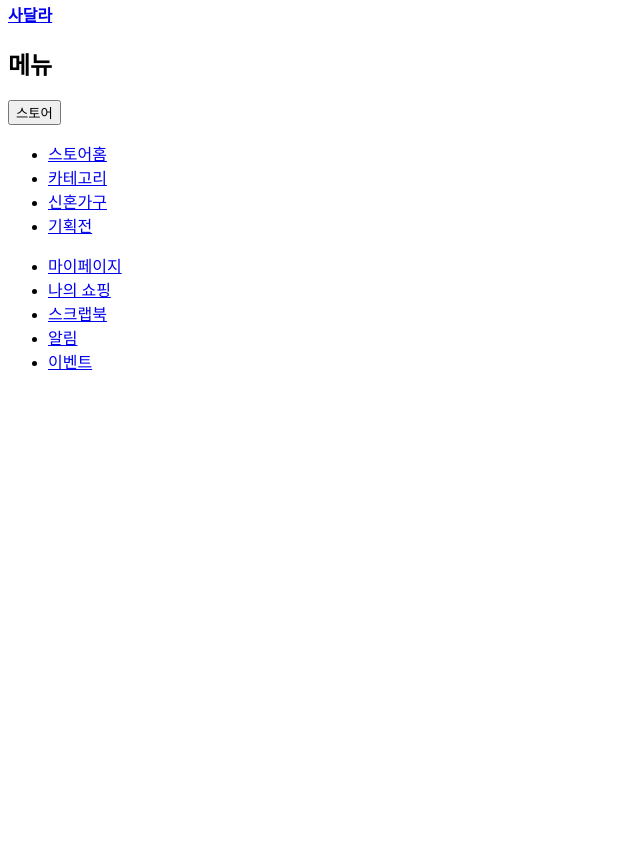
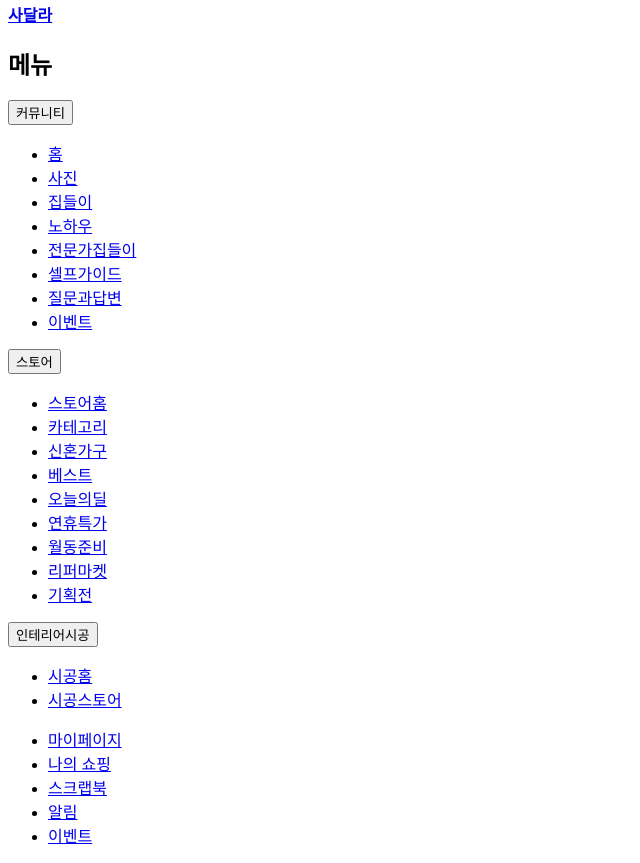
Before and after one commit to injilee/tomorrow-house, a website: page index.html in a window 1280 px wide. Shown: the part 1934-2797 px from the top of the page, without its empty margins (0-640 px from the left). Before the commit the page ends 2323 px from the top, so only its background shows below. Drawn offline with Linux system fonts and the light colour scheme.

Commit message:
🚧 Create a drawer-menu component

```diff
--- a/index.html
+++ b/index.html
@@ -204,7 +204,44 @@
       <nav class="sidebar-nav">
         <h2 class="visually-hidden">메뉴</h2>
 
-        <div class="drawer-menu">
+        <div class="drawer-menu is-commnuity">
+          <button class="drawer-menu-btn" type="button">
+            <i class="ic-community" aria-hidden="true"></i>
+            커뮤니티
+            <i class="ic-chevron" aria-hidden="true"></i>
+          </button>
+
+          <div class="drawer-menu-content">
+            <ul class="drawer-menu-list">
+              <li class="drawer-menu-item">
+                <a href="/">홈</a>
+              </li>
+              <li class="drawer-menu-item">
+                <a href="/">사진</a>
+              </li>
+              <li class="drawer-menu-item">
+                <a href="/">집들이</a>
+              </li>
+              <li class="drawer-menu-item">
+                <a href="/">노하우</a>
+              </li>
+              <li class="drawer-menu-item">
+                <a href="/">전문가집들이</a>
+              </li>
+              <li class="drawer-menu-item">
+                <a href="/">셀프가이드</a>
+              </li>
+              <li class="drawer-menu-item">
+                <a href="/">질문과답변</a>
+              </li>
+              <li class="drawer-menu-item">
+                <a href="/">이벤트</a>
+              </li>
+            </ul>
+          </div>
+        </div>
+
+        <div class="drawer-menu is-store is-active is-open">
           <button class="drawer-menu-btn" type="button">
             <i class="ic-store" aria-hidden="true"></i>
             스토어
@@ -223,10 +260,44 @@
                 <a href="/">신혼가구</a>
               </li>
               <li class="drawer-menu-item">
+                <a href="/">베스트</a>
+              </li>
+              <li class="drawer-menu-item">
+                <a href="/">오늘의딜</a>
+              </li>
+              <li class="drawer-menu-item">
+                <a href="/">연휴특가</a>
+              </li>
+              <li class="drawer-menu-item">
+                <a href="/">월동준비</a>
+              </li>
+              <li class="drawer-menu-item">
+                <a href="/">리퍼마켓</a>
+              </li>
+              <li class="drawer-menu-item is-active">
                 <a href="/">
                   기획전
                   <i class="ic-new" lang="en" aria-label="new"></i>
                 </a>
+              </li>
+            </ul>
+          </div>
+        </div>
+
+        <div class="drawer-menu is-expert">
+          <button class="drawer-menu-btn" type="button">
+            <i class="ic-expert" aria-hidden="true"></i>
+            인테리어시공
+            <i class="ic-chevron" aria-hidden="true"></i>
+          </button>
+
+          <div class="drawer-menu-content">
+            <ul class="drawer-menu-list">
+              <li class="drawer-menu-item">
+                <a href="/">시공홈</a>
+              </li>
+              <li class="drawer-menu-item">
+                <a href="/">시공스토어</a>
               </li>
             </ul>
           </div>
--- /dev/null
+++ b/styles/components/_drawer.scss
@@ -0,0 +1,106 @@
+.drawer-menu {
+  $drawer-menu-item-height: 36px;
+  $drawer-menu-list-padding: 8px;
+  $community-length: 8;
+  $store-length: 12;
+  $expert-length: 2;
+
+  @function _cal-max-content-height($length) {
+    @return $drawer-menu-item-height * $length + $drawer-menu-list-padding;
+  }
+
+  &.is-active {
+    .drawer-menu-btn {
+      color: $blue;
+    }
+  }
+
+  &.is-open {
+    .drawer-menu-btn i:last-child {
+      transform: translateY(-50%) rotate(180deg);
+    }
+
+    &.is-commnuity {
+      .drawer-menu-content {
+        max-height: _cal-max-content-height($community-length);
+      }
+    }
+
+    &.is-store {
+      .drawer-menu-content {
+        max-height: _cal-max-content-height($store-length);
+      }
+    }
+
+    &.is-expert {
+      .drawer-menu-content {
+        max-height: _cal-max-content-height($expert-length);
+      }
+    }
+
+    .drawer-menu-list {
+      padding-bottom: $drawer-menu-list-padding;
+    }
+  }
+
+  &-btn {
+    @include text-style(18, $primary);
+    @include flexbox(start);
+    position: relative;
+    width: 100%;
+    height: 54px;
+    padding: 0 8px;
+    font-weight: 700;
+    transition: color 200ms ease-in-out;
+
+    i {
+      &:first-child {
+        position: relative; // TODO: icon size check
+        top: 1px; // TODO: icon size check
+        margin-right: 8px;
+        font-size: 24px;
+        color: $primary;
+      }
+
+      &:last-child {
+        @include pos-center-y;
+        right: 8px;
+        font-size: 16px;
+        color: $primary;
+        transition: transform 200ms ease-in-out;
+      }
+    }
+  }
+
+  &-content {
+    max-height: 0;
+    overflow: hidden;
+    transition: max-height 200ms ease-in-out;
+
+    .drawer-menu-list {
+      .drawer-menu-item {
+        width: 100%;
+
+        &.is-active {
+          a {
+            color: $blue;
+          }
+        }
+
+        a {
+          @include text-style(14, $primary);
+          @include flexbox(start);
+          width: 100%;
+          height: 36px;
+          padding: 0 12px;
+          font-weight: 700;
+
+          .ic-new {
+            font-size: 16px;
+            color: $red;
+          }
+        }
+      }
+    }
+  }
+}
--- a/styles/main.scss
+++ b/styles/main.scss
@@ -25,6 +25,7 @@
 @import './components/gnb-nav';
 @import './components/gnb-icon-buttons';
 @import './components/my-menu';
+@import './components/drawer';
 
 @import './layouts/grid';
 @import './layouts/gnb';
```
